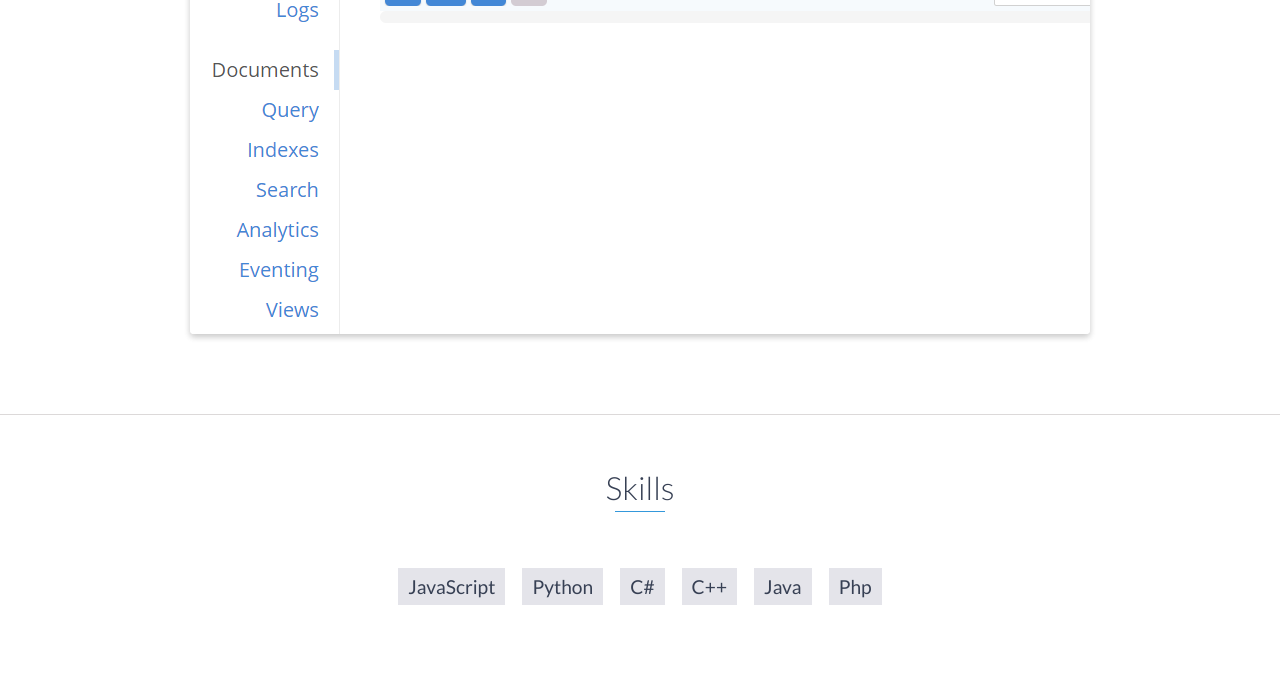
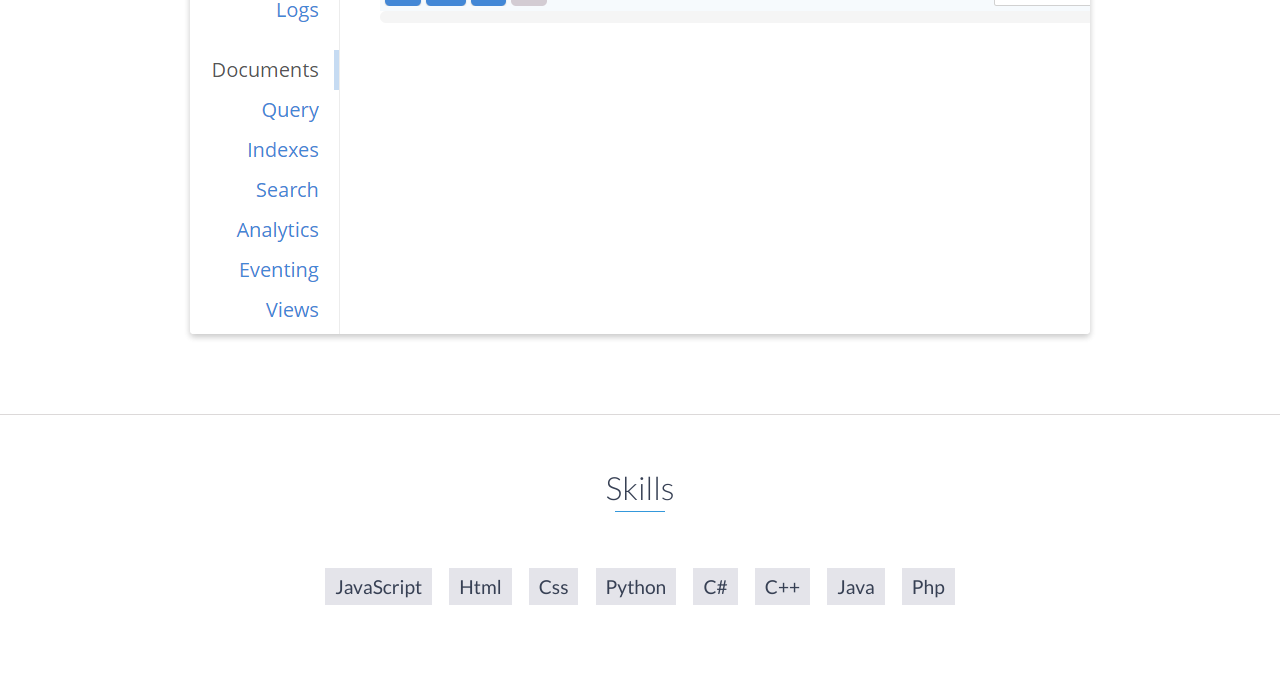
Before and after one commit to mrizalf7/mrizalf7.github.io, a website: page index.html in a window 1280 px wide. Shown: the part 2993-3688 px from the top of the page. Drawn offline with nearby package versions, Linux system fonts and the light colour scheme.

Commit message:
Update index.html

```diff
--- a/index.html
+++ b/index.html
@@ -148,11 +148,13 @@
         <h2 class="heading">Skills</h2>
         <ul>
             <li>JavaScript</li>
+            <li>Html</li>
+            <li>Css</li>
             <li>Python</li>
             <li>C#</li>
             <li>C++</li>
             <li>Java</li>
-	    <li>Php</li>
+            <li>Php</li>
         </ul>
     </div>
     <!-- End #skills -->
```
